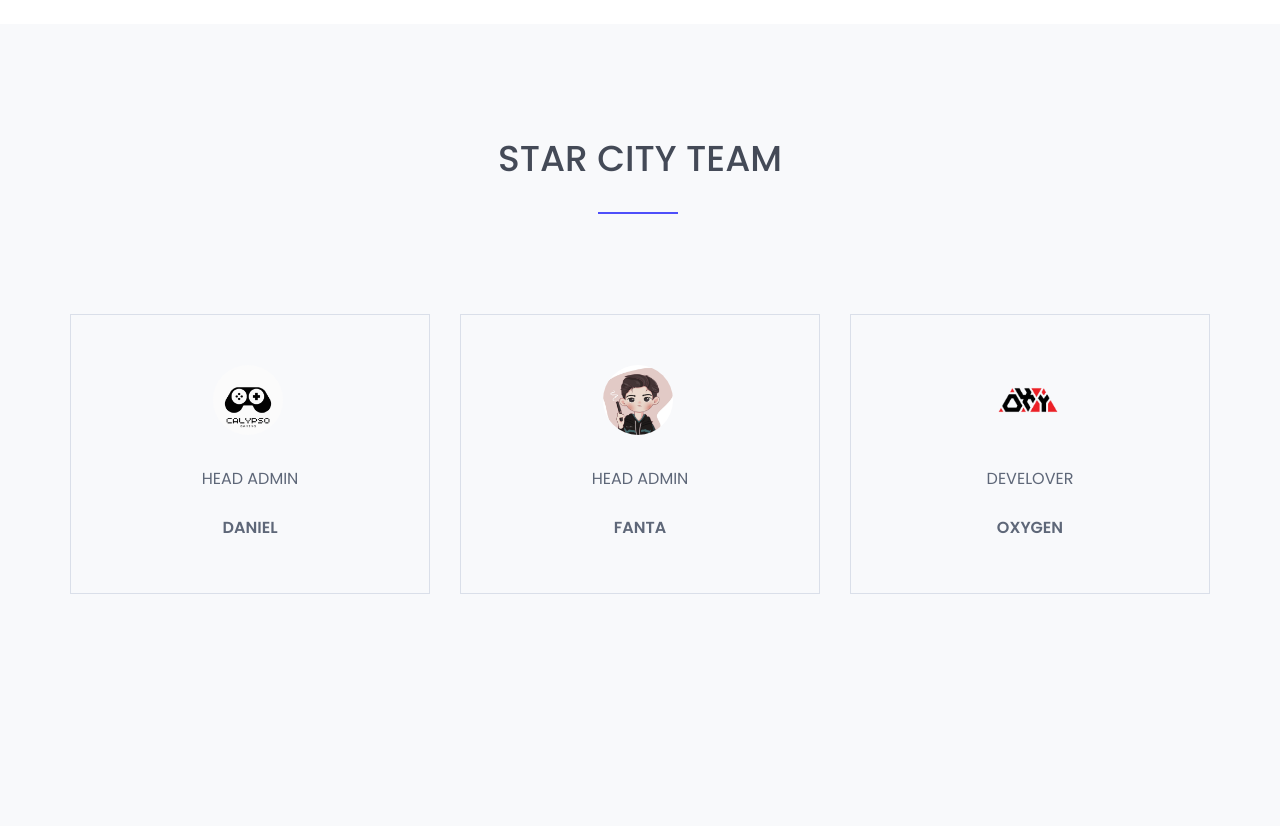
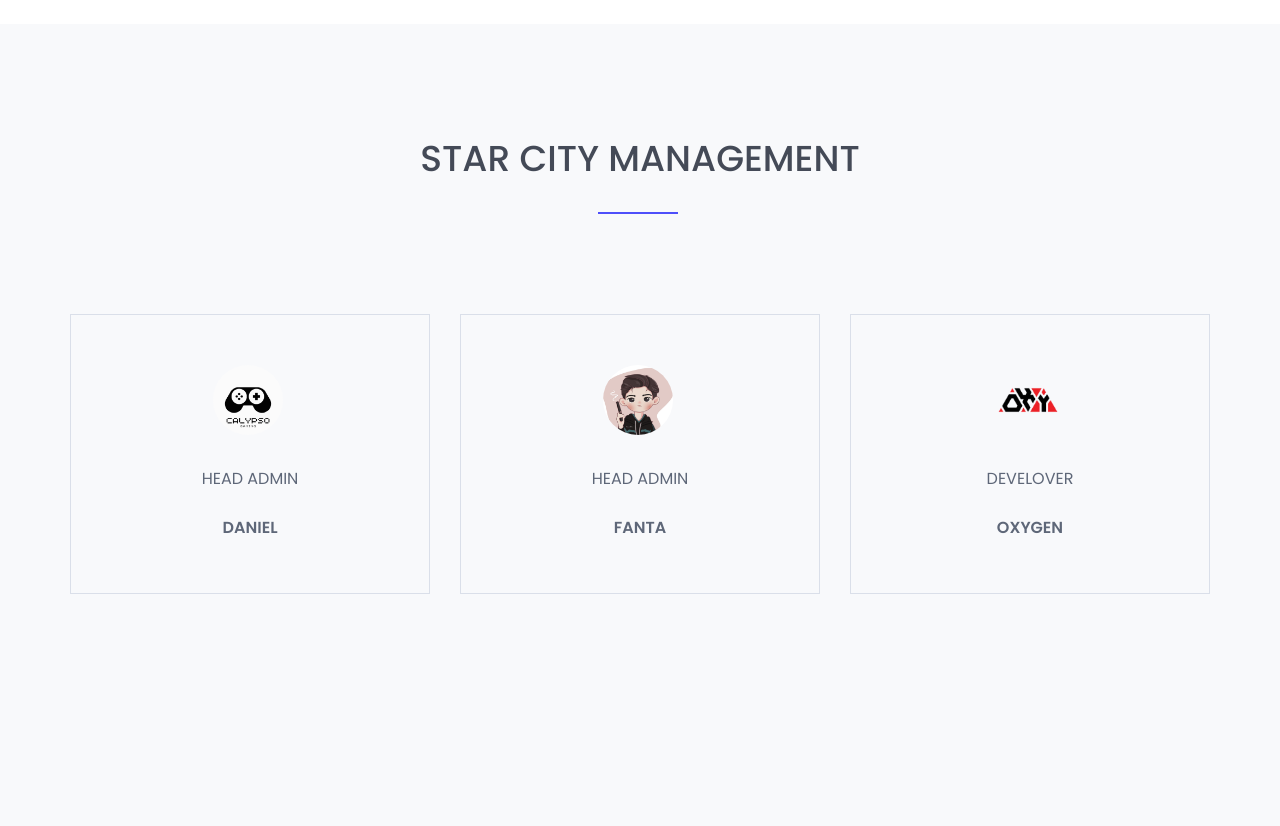
Before and after one commit to SAGTeams/scrp-web, a plain HTML site: page index.html in a window 1280 px wide. Shown: the part 4460-5286 px from the top of the page. Drawn offline with nearby package versions, Linux system fonts and the light colour scheme; a script that the page names is missing.

Commit message:
Update index.html

```diff
--- a/index.html
+++ b/index.html
@@ -414,7 +414,7 @@
 		<section id="clients-say"  class="clients-say">
 			<div class="container">
 				<div class="section-header">
-					<h2>STAR CITY TEAM</h2>
+					<h2>STAR CITY MANAGEMENT</h2>
 				</div><!--/.section-header-->
 				<div class="row">
 					<div class="owl-carousel testimonial-carousel">
```
